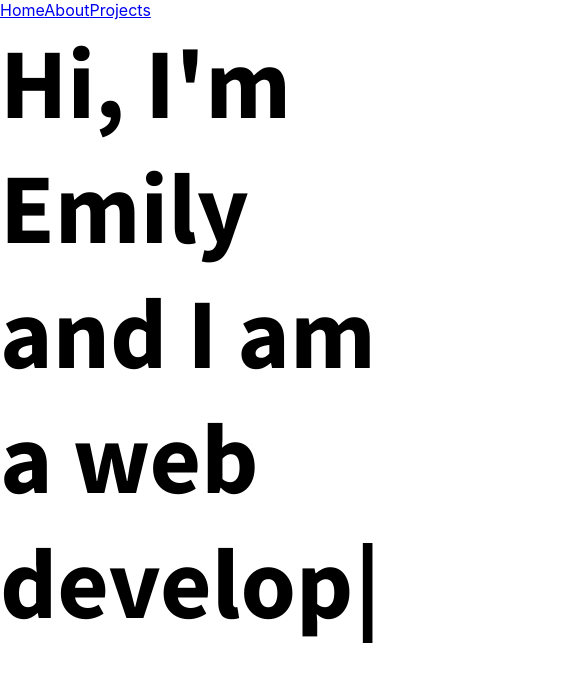
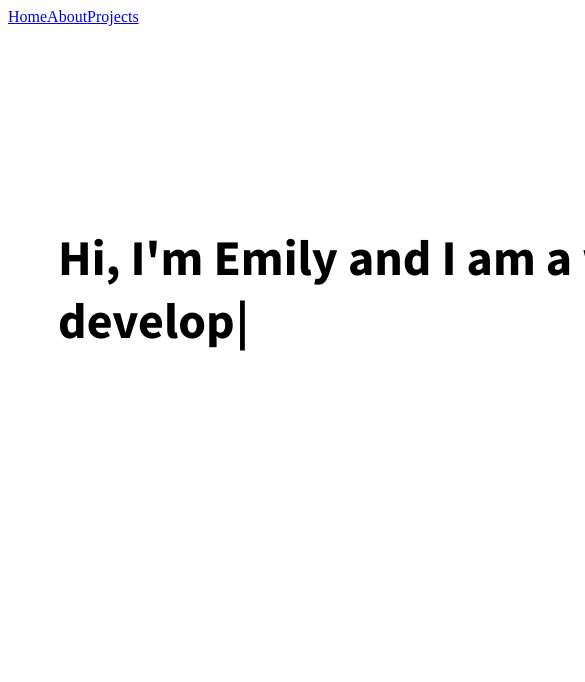
Before and after one commit to elim04/el-portfolio-project, a React (Create React App) app: page / in a window 390 px wide. Shown: the top 682 px of the page, 585 px wide, since content can reach past the window. Built offline with nearby package versions, Linux system fonts and the light colour scheme.

Commit message:
add media breakpoints and remove default css from index

```diff
--- a/src/components/App.scss
+++ b/src/components/App.scss
@@ -1,9 +1,35 @@
 @import url("https://fonts.googleapis.com/css2?family=Source+Sans+Pro:wght@200;600;700;900&display=swap");
 
+html,
+body {
+  height: 100%;
+}
 .App {
   .introduction {
     font-family: "Source Sans Pro", sans-serif;
     font-weight: 700;
     font-size: 100px;
+    width: 700px;
+    margin-top: 200px;
+    margin-left: 50px;
   }
 }
+
+@media only screen and (max-width: 1024px) {
+  .App {
+    .introduction {
+      font-size: 80px;
+    }
+  }
+}
+
+@media only screen and (max-width: 768px) {
+  .App {
+    .introduction {
+      font-size: 50px;
+    }
+  }
+}
+
+@media only screen and (max-width: 480px) {
+}
--- a/src/index.css
+++ /dev/null
@@ -1,13 +0,0 @@
-body {
-  margin: 0;
-  font-family: -apple-system, BlinkMacSystemFont, 'Segoe UI', 'Roboto', 'Oxygen',
-    'Ubuntu', 'Cantarell', 'Fira Sans', 'Droid Sans', 'Helvetica Neue',
-    sans-serif;
-  -webkit-font-smoothing: antialiased;
-  -moz-osx-font-smoothing: grayscale;
-}
-
-code {
-  font-family: source-code-pro, Menlo, Monaco, Consolas, 'Courier New',
-    monospace;
-}
--- a/src/index.js
+++ b/src/index.js
@@ -1,6 +1,6 @@
 import React from "react";
 import ReactDOM from "react-dom";
-import "./index.css";
+
 import App from "./components/App";
 import reportWebVitals from "./reportWebVitals";
 
```
Also changed, not shown: src/index.scss (added).
